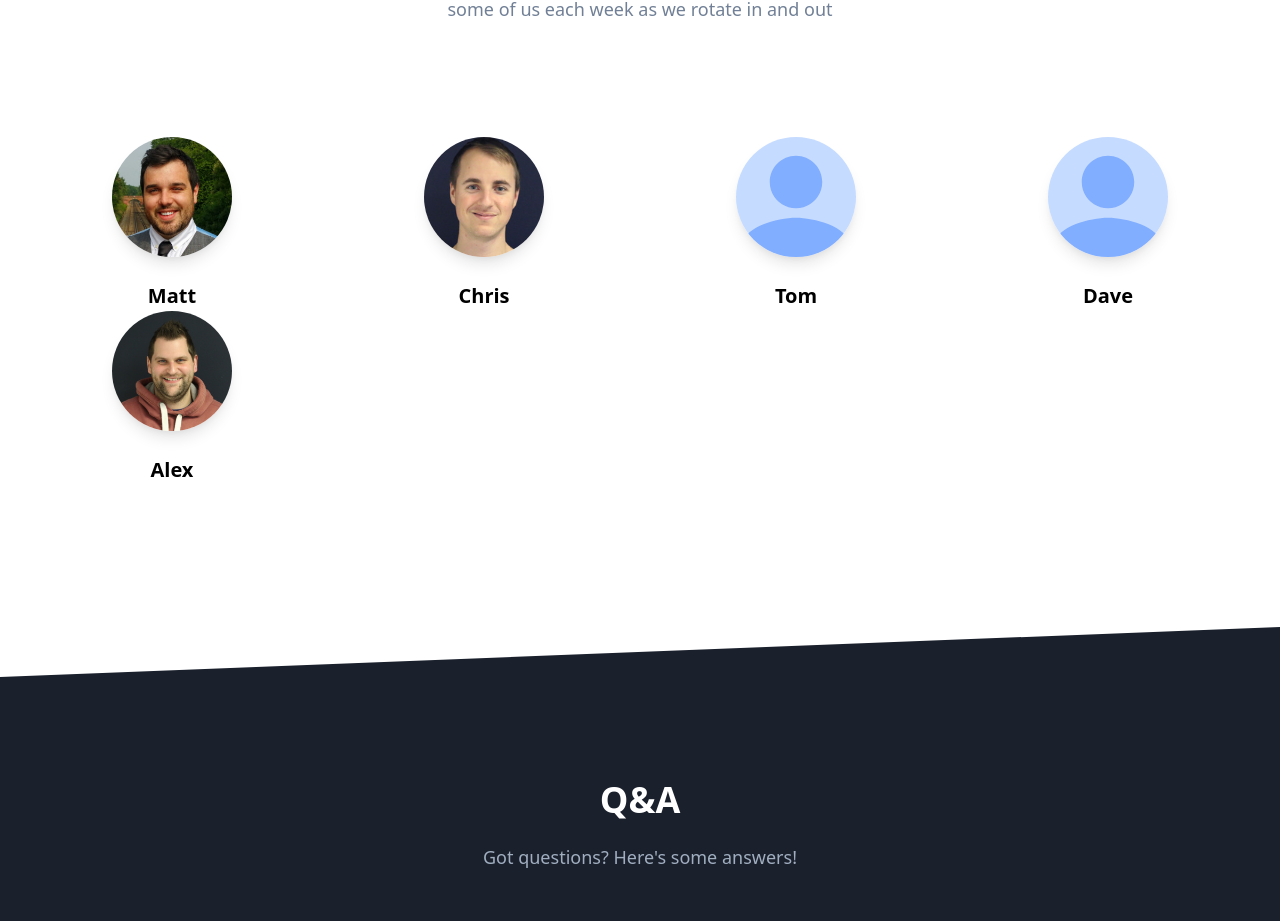
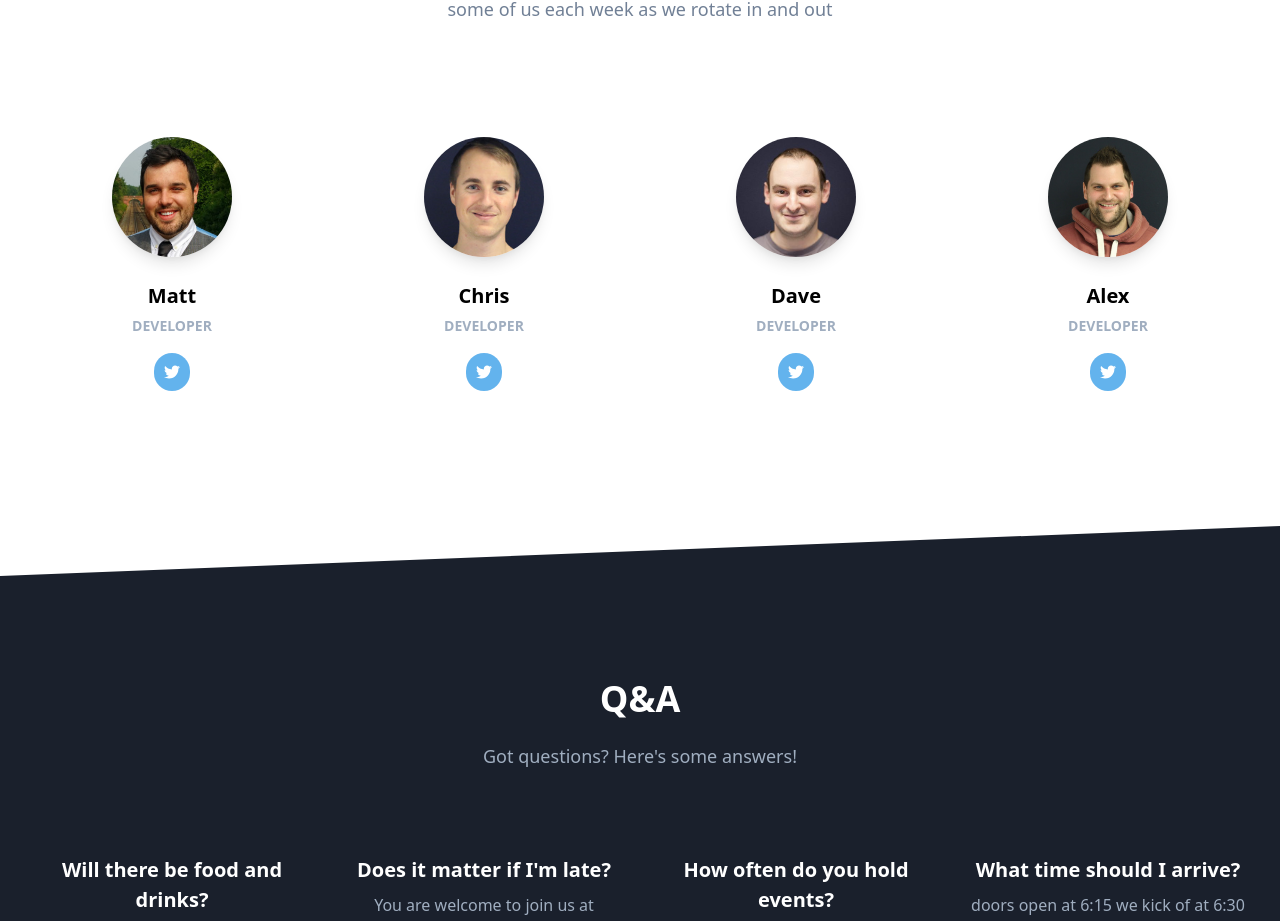
Before and after one commit to MatthewAlner/tech-dorset, an Angular app: page / in a window 1280 px wide. Shown: the part 2336-3257 px from the top of the page. Built offline with nearby package versions, Linux system fonts and the light colour scheme; what ngx-lottie would draw is missing.

Commit message:
fix up hosts a bit

```diff
--- a/src/app/home-page/host-card/host-card.component.html
+++ b/src/app/home-page/host-card/host-card.component.html
@@ -8,9 +8,17 @@
     />
     <div class="pt-6 text-center">
       <h5 class="text-xl font-bold">{{host.name}}</h5>
-<!--      <p class="mt-1 text-sm text-gray-500 uppercase font-semibold">-->
-<!--        Web Developer-->
-<!--      </p>-->
+      <p class="mt-1 text-sm text-gray-500 uppercase font-semibold">
+        Developer
+      </p>
+      <div class="mt-6">
+        <a *ngIf="host.twitter"
+          class="bg-blue-400 text-white rounded-full p-2"
+          [href]="'https://twitter.com/' + host.twitter"
+        >
+          <fa-icon [fixedWidth]="true" [icon]="icons.faTwitter"></fa-icon>
+        </a>
+      </div>
     </div>
   </div>
 </ng-container>
--- a/src/app/home-page/host-card/host-card.component.ts
+++ b/src/app/home-page/host-card/host-card.component.ts
@@ -1,5 +1,6 @@
 import { Component, Input, OnInit } from '@angular/core';
 import { IHost } from '../../models/host';
+import { faTwitter } from '@fortawesome/free-brands-svg-icons/faTwitter';
 
 @Component({
   selector: 'app-host-card',
@@ -8,6 +9,10 @@ import { IHost } from '../../models/host';
 })
 export class HostCardComponent implements OnInit {
 
+  public icons = {
+    faTwitter
+  };
+
   @Input() host: IHost;
   constructor() { }
 
--- a/src/app/services/data.service.ts
+++ b/src/app/services/data.service.ts
@@ -13,11 +13,10 @@ export class DataService {
 
   public getHosts() {
     const hosts: IHost[] = [];
-    hosts.push({name: 'Matt', imageURL: 'assets/hosts/matt.jpg'});
-    hosts.push({name: 'Chris', imageURL: 'assets/hosts/chris.jpg'});
-    hosts.push({name: 'Tom', imageURL: 'assets/hosts/default.svg'});
-    hosts.push({name: 'Dave', imageURL: 'assets/hosts/default.svg'});
-    hosts.push({name: 'Alex', imageURL: 'assets/hosts/rossy.jpg'});
+    hosts.push({name: 'Matt', imageURL: 'assets/hosts/matt.jpg', twitter: 'matthewalner'});
+    hosts.push({name: 'Chris', imageURL: 'assets/hosts/chris.jpg', twitter: 'tweetingsherry'});
+    hosts.push({name: 'Dave', imageURL: 'assets/hosts/dave.jpg', twitter: 'dave1010'});
+    hosts.push({name: 'Alex', imageURL: 'assets/hosts/rossy.jpg', twitter: 'rossey'});
     return hosts;
   }
 
```
Also changed, not shown: src/assets/hosts/dave.jpg (added).
